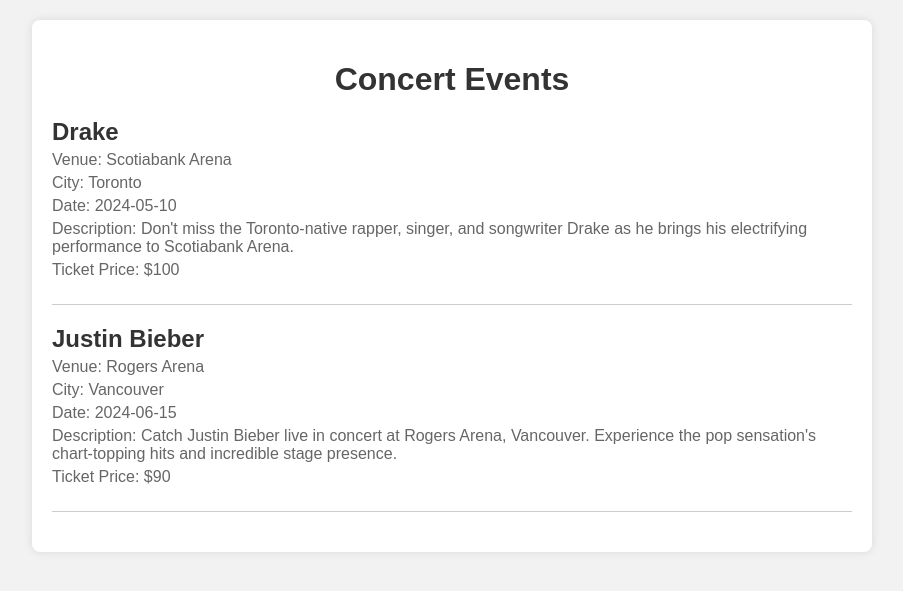
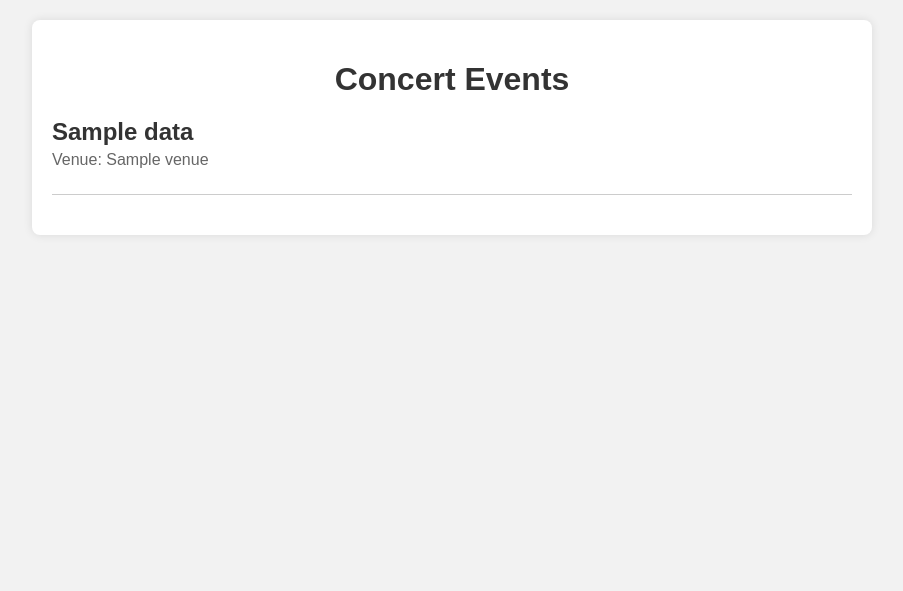
Before and after one commit to dunesecondpart/0327, a Python web app: template templates/index.html in a window 1280 px wide. Shown: the top 591 px of the page, without its empty margins (188-1091 px from the left). Run offline with Jinja, Linux system fonts and the light colour scheme; the template is opened without the code that fills it: most values are stand-ins (such as "Sample title", 1, 10 or a date in 2020).

Commit message:
template data

```diff
--- a/templates/index.html
+++ b/templates/index.html
@@ -11,32 +11,18 @@
 <body>
     <main class="container">
         <h1>Concert Events</h1>
+
+        {% for item in data %}
         <article class="event">
             <header>
-                <h2>Drake</h2>
+                <h2>{{data.artist_name}}</h2>
             </header>
             <section>
-                <p>Venue: Scotiabank Arena</p>
-                <p>City: Toronto</p>
-                <p>Date: 2024-05-10</p>
-                <p>Description: Don't miss the Toronto-native rapper, singer, and songwriter Drake as he brings his
-                    electrifying performance to Scotiabank Arena.</p>
-                <p>Ticket Price: $100</p>
+                <p>Venue: {{data.venue}}</p>
             </section>
         </article>
-        <article class="event">
-            <header>
-                <h2>Justin Bieber</h2>
-            </header>
-            <section>
-                <p>Venue: Rogers Arena</p>
-                <p>City: Vancouver</p>
-                <p>Date: 2024-06-15</p>
-                <p>Description: Catch Justin Bieber live in concert at Rogers Arena, Vancouver. Experience the pop
-                    sensation's chart-topping hits and incredible stage presence.</p>
-                <p>Ticket Price: $90</p>
-            </section>
-        </article>
+        {% endfor %}
+
     </main>
 </body>
 
```
Also changed, not shown: app.py (+22 -1 lines).
